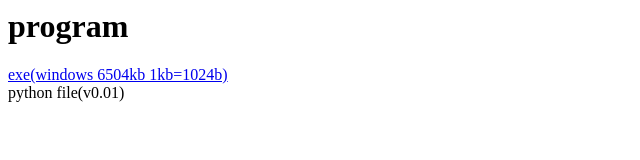
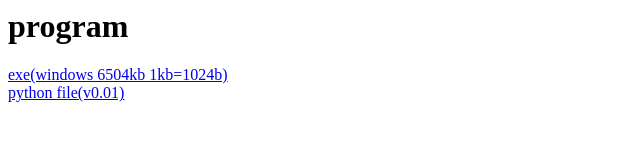
Before and after one commit to kannbo/program, a plain HTML site: page index.html in a window 1280 px wide. Shown: the whole page, without its empty margins (0-640 px from the left). Drawn offline with Linux system fonts and the light colour scheme.

Commit message:
Update index.html

```diff
--- a/index.html
+++ b/index.html
@@ -4,5 +4,5 @@
 <body>
   <h1>program</h1>
   <a href="exe.lzh">exe(windows 6504kb 1kb=1024b)</a><br>
-  <a herf="main.py">python file(v0.01)</a>
+  <a href="main.py">python file(v0.01)</a>
 </body>
```
